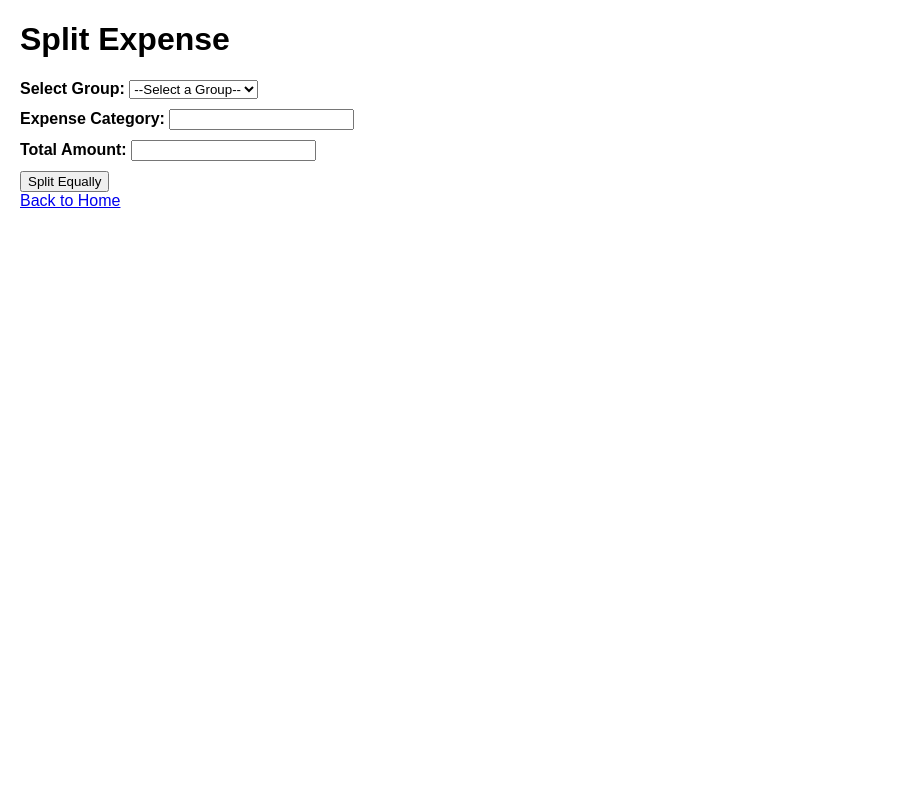
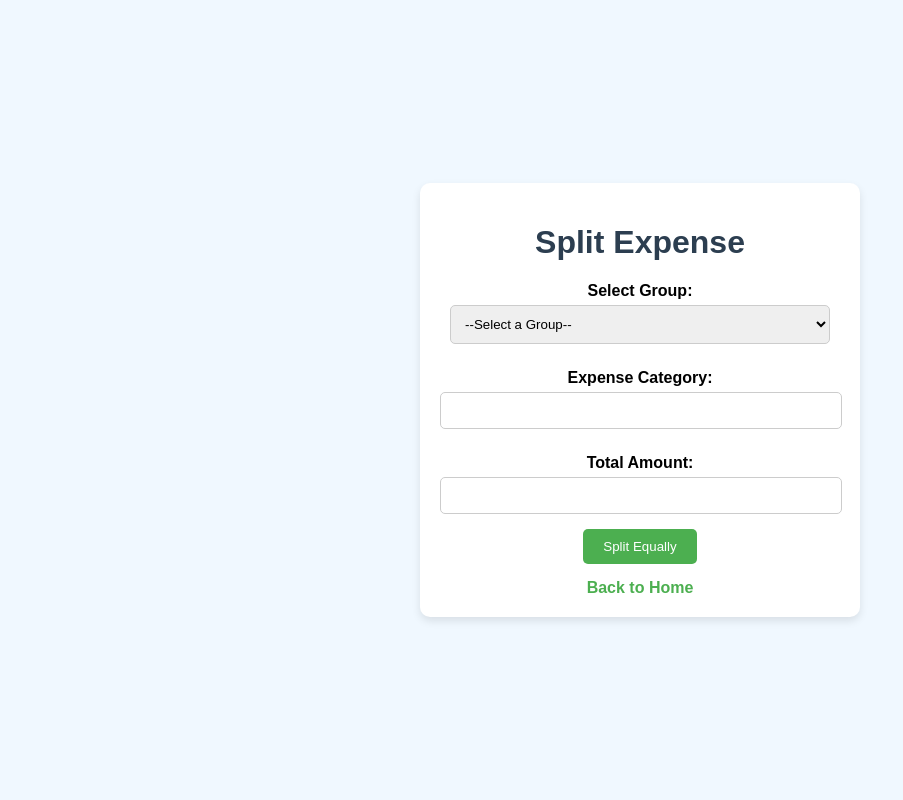
Before and after one commit to Bruhathi06/split-wise, a Flask app: page /split_expense in a window 1280 px wide. Shown: the whole page, without its empty margins (0-903 px from the left). Run offline with Flask 3, Linux system fonts and the light colour scheme; a user stored in the database is signed in; data comes from the database, SQL or seed files in the repository; both versions use the stored data as it was after the commit.

Commit message:
updated databse

```diff
--- a/templates/split_expense.html
+++ b/templates/split_expense.html
@@ -5,17 +5,63 @@
     <style>
         body {
             font-family: Arial, sans-serif;
-            margin: 20px;
+            background: #f0f8ff;
+            display: flex;
+            justify-content: center;
+            align-items: center;
+            height: 100vh;
+            margin: 0;
+        }
+        .container {
+            background: white;
+            padding: 20px;
+            border-radius: 10px;
+            box-shadow: 0 4px 8px rgba(0, 0, 0, 0.1);
+            max-width: 400px;
+            width: 100%;
+            text-align: center;
+        }
+        h1 {
+            color: #2c3e50;
         }
         label {
             font-weight: bold;
+            display: block;
+            margin: 10px 0 5px;
         }
         input, select {
-            margin-bottom: 10px;
+            width: calc(100% - 20px);
+            padding: 10px;
+            margin-bottom: 15px;
+            border: 1px solid #ccc;
+            border-radius: 5px;
+        }
+        button {
+            background-color: #4caf50;
+            color: white;
+            border: none;
+            padding: 10px 20px;
+            border-radius: 5px;
+            cursor: pointer;
+            transition: background-color 0.3s;
+        }
+        button:hover {
+            background-color: #45a049;
+        }
+        a {
+            display: block;
+            margin-top: 15px;
+            color: #4caf50;
+            text-decoration: none;
+            font-weight: bold;
+        }
+        a:hover {
+            text-decoration: underline;
         }
     </style>
 </head>
 <body>
+    <div class="container">
         <h1>Split Expense</h1>
         <form method="POST" action="{{ url_for('split_expense') }}">
             <label for="group_name">Select Group:</label>
@@ -25,18 +71,16 @@
                     <option value="{{ group[0] }}">{{ group[0] }}</option>
                 {% endfor %}
             </select>
-        <br>
 
             <label for="category">Expense Category:</label>
             <input type="text" id="category" name="category" required>
-        <br>
 
             <label for="total_amount">Total Amount:</label>
             <input type="number" id="total_amount" name="total_amount" step="0.01" required>
-        <br>
 
             <button type="submit">Split Equally</button>
         </form>
         <a href="{{ url_for('splitwise_home', username=session['username']) }}">Back to Home</a>
+    </div>
 </body>
 </html>
```
Also changed, not shown: splitwise.db. Lines whose indentation alone changed are shown as unchanged.
